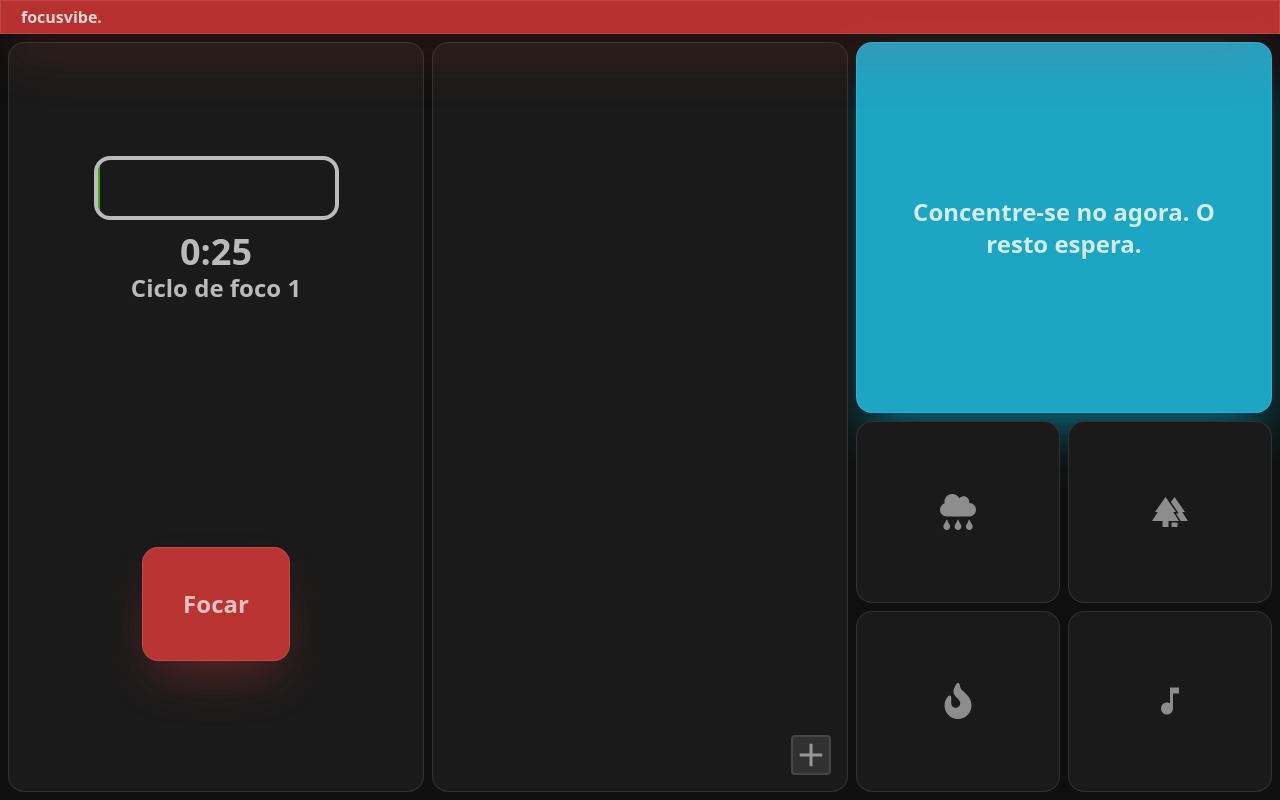
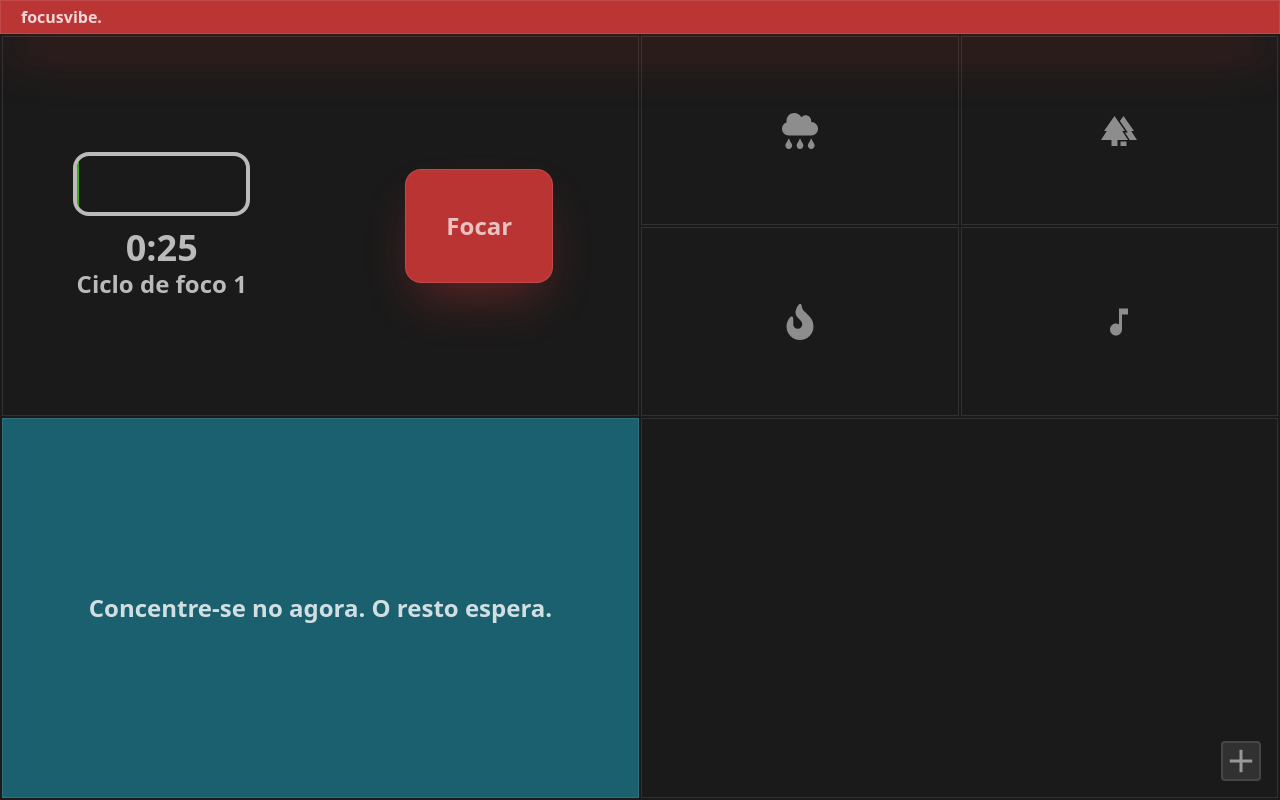
Before and after one commit to ypiaza/focusvibbe, a React (Vite) app: page / in a window 1280 px wide. Built offline with nearby package versions, Linux system fonts and the light colour scheme.

Commit message:
Correção de bug nos post its e mudança no layout

```diff
--- a/src/App.tsx
+++ b/src/App.tsx
@@ -6,7 +6,7 @@ import Pomodoro from "./components/Pomodoro";
 import Sugestions from "./components/Sugestions";
 
 const App = () => {
-  const focusTime = 25 ;
+  const focusTime = 25;
   const breakTime = 5;
 
   const [time, setTime] = useState(focusTime);
@@ -45,19 +45,29 @@ const App = () => {
   }, [isRunning, isFocus]);
 
   return (
-    <div className="flex flex-col w-full h-screen bg-[#0F0F0F]">
+    <div className="flex flex-col w-full h-screen bg-[#1a1a1a]">
       <Header focus={isFocus} />
-      <main className="grid grid-cols-3 h-full p-2 gap-2">
+      <main className="grid grid-cols-2 h-full p-0.5 gap-0.5  overflow-hidden">
+        <div className="flex flex-col gap-0.5 overflow-hidden">
+          <div className="flex-1 overflow-hidden">
             <Pomodoro
               time={time}
               cycle={cycle}
               isRunning={isRunning}
               onToggle={toggleTimer}
             />
+          </div>
+          <div className="flex-1 overflow-hidden">
+            <Sugestions />
+          </div>
+        </div>
+        <div className="flex flex-col gap-0.5  overflow-hidden">
+          <div className="flex-1 overflow-hidden">
+            <PlayerSong />
+          </div>
+          <div className="flex-1 overflow-hidden">
             <Notes />
-        <div className="grid grid-rows-2 gap-2">
-          <Sugestions />
-          <PlayerSong />
+          </div>
         </div>
       </main>
     </div>
--- a/src/components/Notes.tsx
+++ b/src/components/Notes.tsx
@@ -20,24 +20,16 @@ const Notes = () => {
   };
 
   return (
-    <div className="relative border bg-[#1a1a1a] border-white/10 rounded-2xl p-4 min-h-[200px]">
-      {/* Botão para adicionar nova nota */}
-      <button
-        onClick={() => setInputVisible(true)}
-        className="text-4xl text-white/50 border-2 border-white/10 rounded bg-white/10 absolute cursor-pointer hover:border-white/50 hover:text-white/70 duration-300 bottom-4 right-4"
-      >
-        <IoMdAdd />
-      </button>
-
+    <div className="relative flex flex-col h-full w-full border bg-[#1a1a1a] border-white/10  p-4 overflow-hidden">
       {/* Campo para nova nota */}
       {inputVisible && (
-        <div className="relative w-full bg-white/60 rounded-2xl p-4 mb-4">
+        <div className="relative w-full bg-amber-50/50 border border-white/10 p-4 mb-4 shadow-2xl">
           <textarea
             value={newNote}
             onChange={(e) => setNewNote(e.target.value)}
             className="w-full p-2 rounded text-sm resize-none text-black placeholder:text-black/50 outline-none"
             placeholder="Digite sua nota..."
-            rows={3}
+            rows={1}
           />
           <div className="flex justify-end gap-2 mt-2">
             <button
@@ -48,9 +40,7 @@ const Notes = () => {
             </button>
             <button
               onClick={handleAddNote}
-              className="text-sm px-3 py-1 rounded bg-black cursor-pointer
-
-              text-white hover:bg-zinc-800 transition"
+              className="text-sm px-3 py-1 rounded bg-black text-white hover:bg-zinc-800 transition"
             >
               Salvar
             </button>
@@ -58,12 +48,13 @@ const Notes = () => {
         </div>
       )}
 
-      {/* Lista de notas */}
+      {/* Lista de notas com scroll interno */}
+      <div className="flex-1 overflow-y-auto pr-1">
         <div className="grid gap-3">
           {notes.map((note, index) => (
             <div
               key={index}
-            className="relative bg-white/50 rounded-xl p-3 shadow-md font-bold  text-black/80 text-sm"
+              className="relative bg-amber-50/50 border border-white/10 p-5 shadow-md font-bold text-black/80 text-sm"
             >
               <p>{note}</p>
               <button
@@ -76,6 +67,15 @@ const Notes = () => {
           ))}
         </div>
       </div>
+
+      {/* Botão para adicionar nova nota (fica sempre visível, flutuando no canto) */}
+      <button
+        onClick={() => setInputVisible(true)}
+        className="text-4xl text-white/50 border-2 z-50 border-white/10 rounded bg-white/10 absolute cursor-pointer hover:border-white/50 hover:text-white/70 duration-300 bottom-4 right-4"
+      >
+        <IoMdAdd />
+      </button>
+    </div>
   );
 };
 
--- a/src/components/PlayerSong.tsx
+++ b/src/components/PlayerSong.tsx
@@ -5,7 +5,7 @@ const PlayerSong = () => {
   const [activeBtn, setActiveBtn] = useState<string | null>(null);
 
   return (
-    <div className="grid grid-cols-2 gap-2">
+    <div className="grid grid-cols-2 gap-0.5 h-full">
       {btnList.map((btn) => {
         const Icon = btn.icon;
         const isActive = activeBtn === btn.name;
@@ -17,8 +17,8 @@ const PlayerSong = () => {
           <div
             key={btn.name}
             onClick={() => handleClick(btn.name)}
-            style={isActive ? {backgroundColor: `rgba(255, 255, 255, 0.3)`, boxShadow: `0px 0px 50px rgba(255, 255, 255, 0.3)`} : {}}
-            className={`flex items-center justify-center border text-4xl cursor-pointer border-white/10 rounded-2xl bg-[#1a1a1a] transition-colors duration-300
+            style={isActive ? {backgroundColor: `rgba(255, 255, 255, 0.3)`} : {}}
+            className={`flex items-center justify-center border text-4xl cursor-pointer border-white/10 bg-[#1a1a1a] transition-colors duration-300
               ${isActive ? `text-white scale-95` : "text-white/50"}
             `}
           >
--- a/src/components/Pomodoro.tsx
+++ b/src/components/Pomodoro.tsx
@@ -12,7 +12,7 @@ const Pomodoro: React.FC<PomodoroTimer> = ({ time, cycle, isRunning, onToggle })
   const seconds = time % 60;
 
   return (
-    <div className="grid grid-rows-2 h-full w-full border bg-[#1a1a1a] border-white/10 rounded-2xl">
+    <div className="grid grid-cols-2 w-full h-full border bg-[#1a1a1a] border-white/10">
       <div className="flex flex-col items-center justify-center gap-3 p-8">
         <div className="border-4 border-white/70 rounded-2xl h-16 w-[70%] overflow-hidden">
           <div className="h-full bg-[#51E41B]/70 rounded transition-all duration-500"
--- a/src/components/Sugestions.tsx
+++ b/src/components/Sugestions.tsx
@@ -13,7 +13,7 @@ const Sugestions = () => {
   }, [])
 
   return (
-    <div className="border bg-[#1da5c4] shadow-2xl shadow-[#00D0FF]/50 border-white/10 rounded-2xl flex items-center justify-center p-10 transition-all duration-300">
+    <div className="border h-full bg-[#1da5c4]/50 border-white/10 flex items-center justify-center p-10 transition-all duration-300">
         <p className="font-bold text-2xl text-white/80 text-center">
           {focusTips[motivation].text}
         </p>
```
Lines whose indentation alone changed are shown as unchanged.
